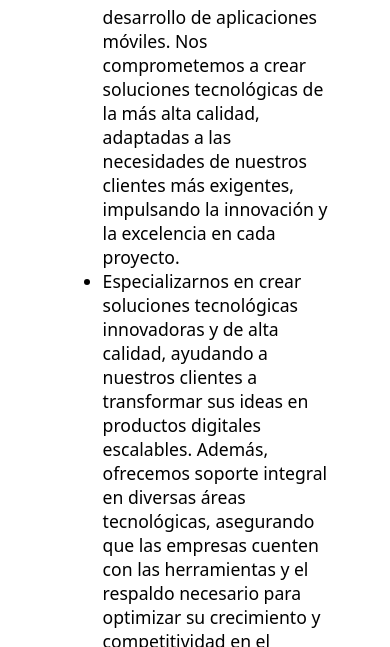
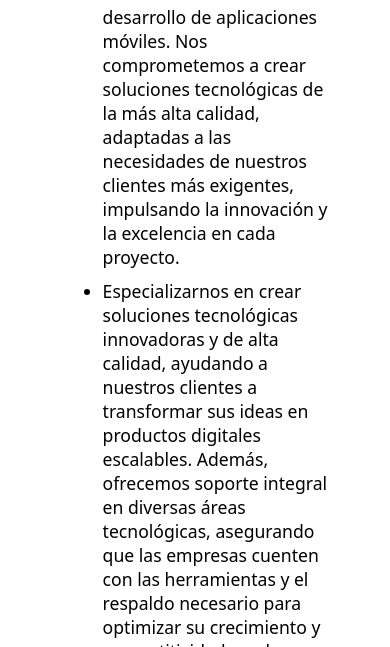
Before and after one commit to MobifyDevTeam/Mobify, a website: page html/objetivos.html in a window 390 px wide. Shown: the part 1037-1684 px from the top of the page. Drawn offline with Linux system fonts and the light colour scheme.

Commit message:
padding ul

```diff
--- a/css/style_objetivos.css
+++ b/css/style_objetivos.css
@@ -240,8 +240,8 @@ header a {
         width: 70vw;
         height: auto;
     }
-    #Obj2 ul {
-        gap: 15px;
+    li {
+        padding-bottom: 10px;
     }
 }
 
```
